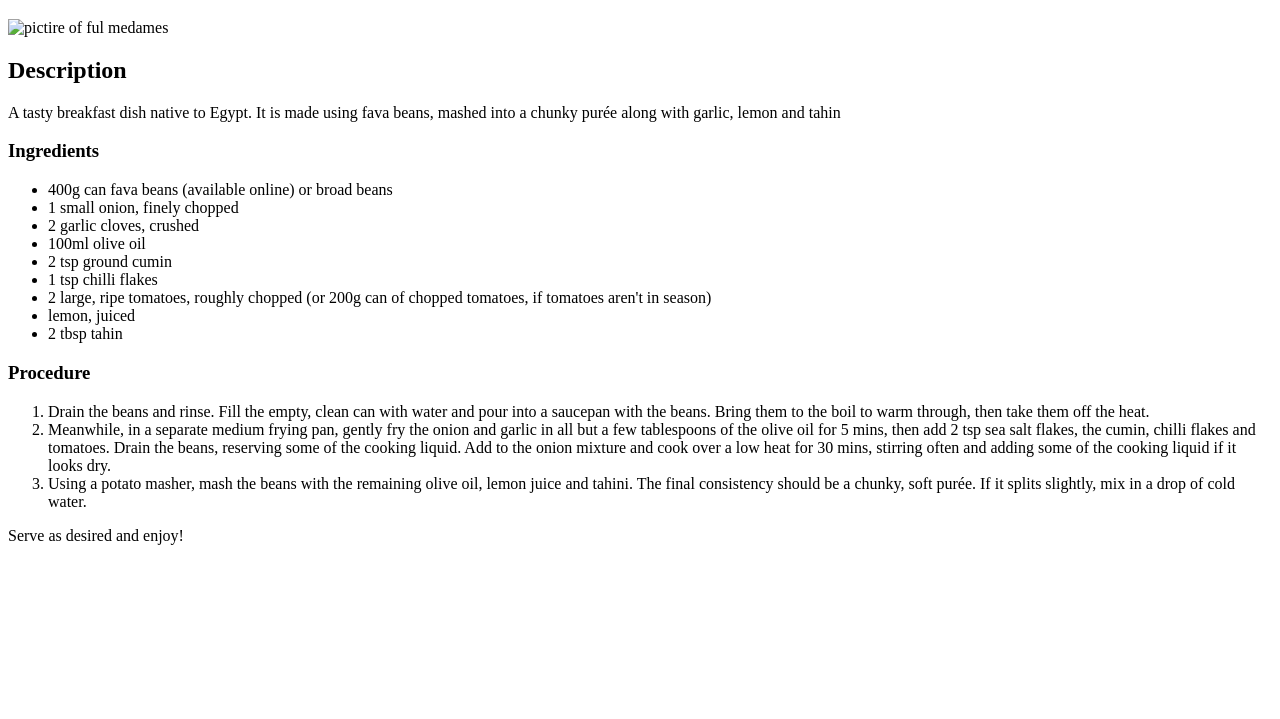
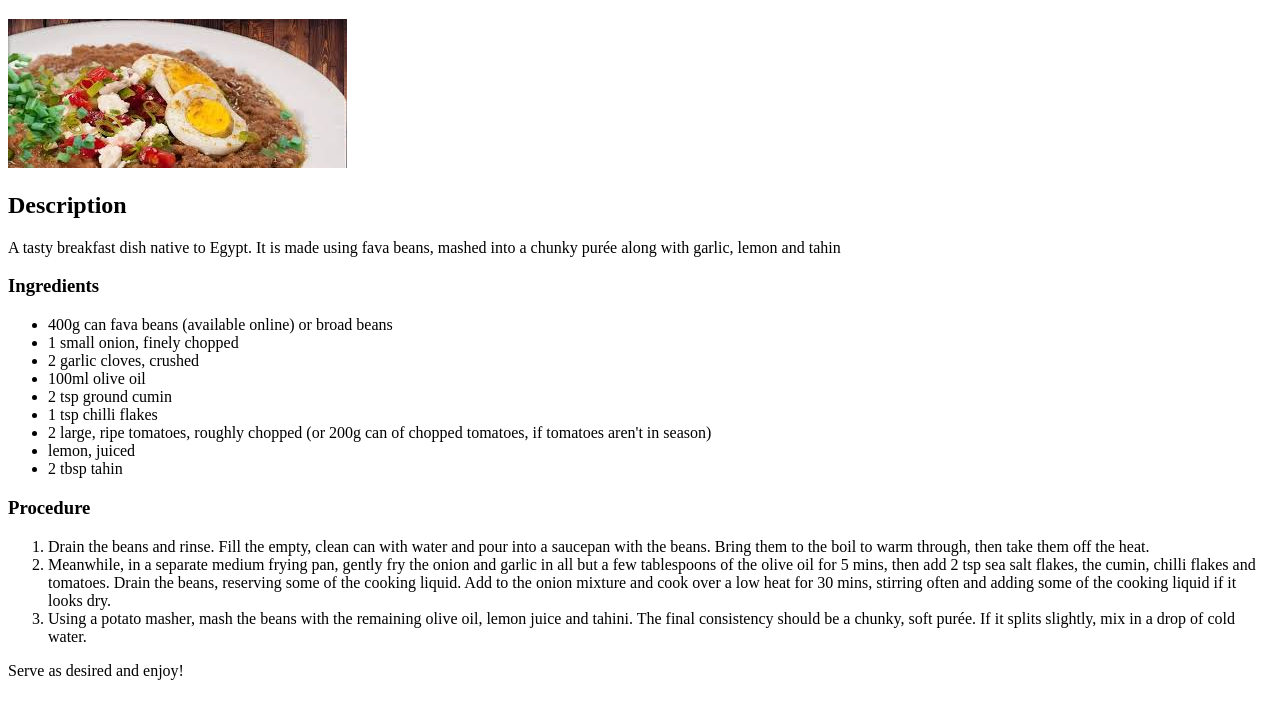
Before and after one commit to victorglowin/odin-recipes, a plain HTML site: page recipes/Ful-medames.html in a window 1280 px wide. Shown: the part 61-780 px from the top of the page. Drawn offline with Linux system fonts and the light colour scheme.

Commit message:
Fix typo

```diff
--- a/recipes/Ful-medames.html
+++ b/recipes/Ful-medames.html
@@ -10,7 +10,7 @@
 
 <body>
     <h1>Ful-medames</h1>
-    <img src="Ful medames.jpeg" alt="pictire of ful medames">
+    <img src="Ful-medames.jpeg" alt="pictire of ful medames">
 
     <h2>Description</h2>
     <p> A tasty breakfast dish native to Egypt. It is made using fava beans, mashed into a chunky purée along with garlic, lemon and tahin</p>
```
